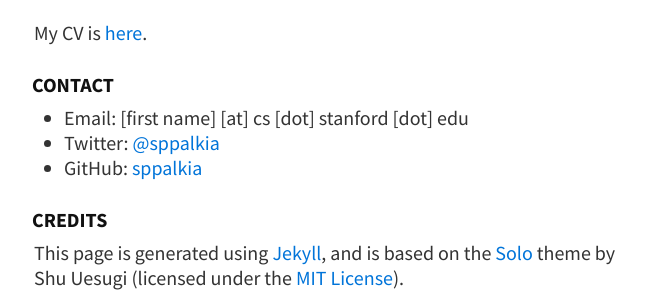
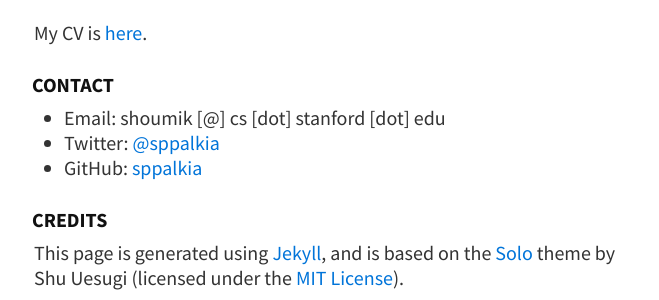
Before and after one commit to sppalkia/sppalkia.github.io, a Jekyll site: the page built from index.md, in a window 1280 px wide. Shown: the part 835-1135 px from the top of the page, without its empty margins (306-965 px from the left). Built offline with Jekyll 4.4.1, drawn with Linux system fonts in a browser that asks for light colours.

Commit message:
Another minor change

```diff
--- a/index.md
+++ b/index.md
@@ -13,7 +13,7 @@ layout: default
 
 ### Contact
 
-* Email: [first name] [at] cs [dot] stanford [dot] edu
+* Email: shoumik [@] cs [dot] stanford [dot] edu
 * Twitter: [@sppalkia](https://www.twitter.com/sppalkia)
 * GitHub: [sppalkia](https://github.com/sppalkia)
 
```
